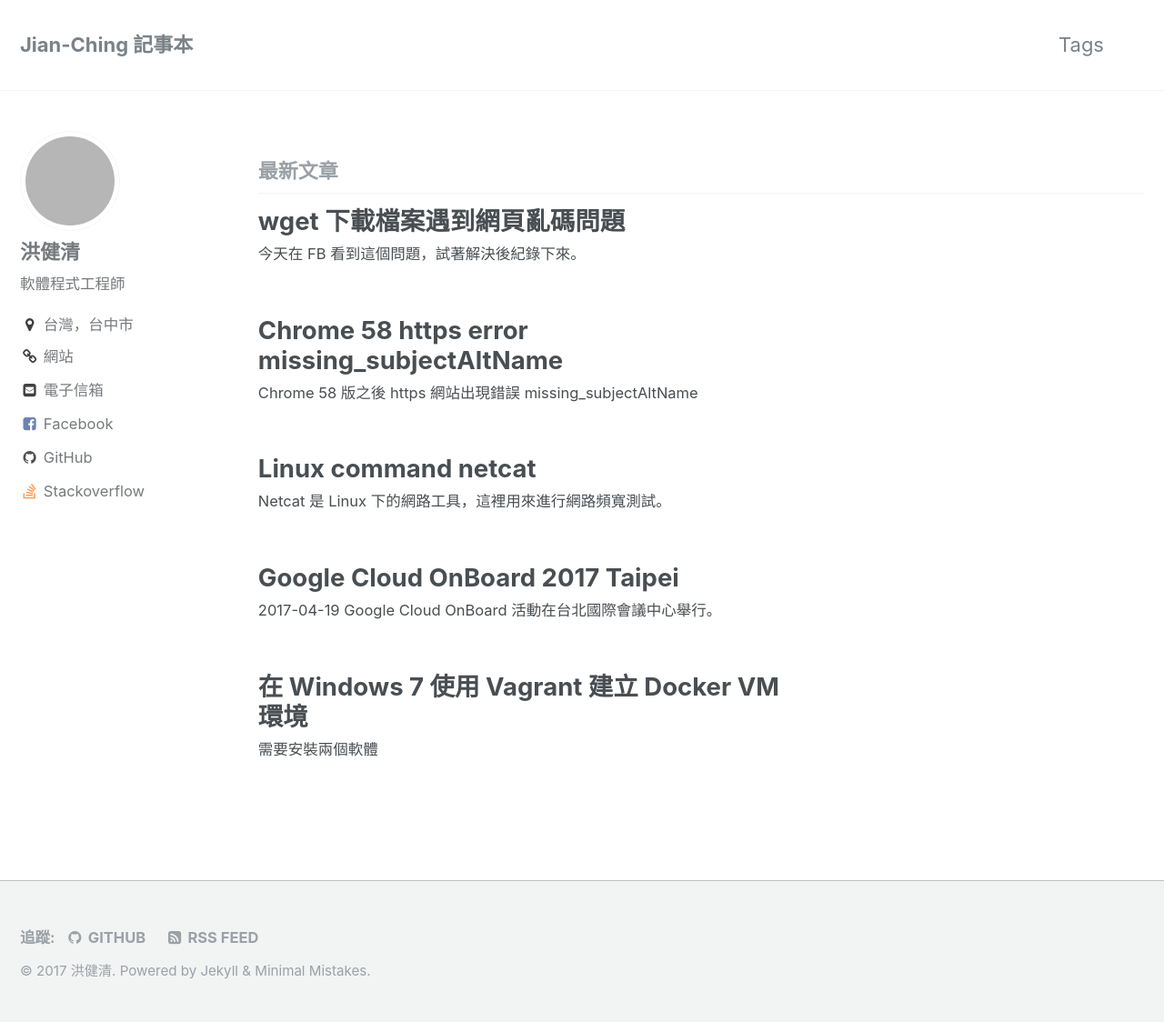
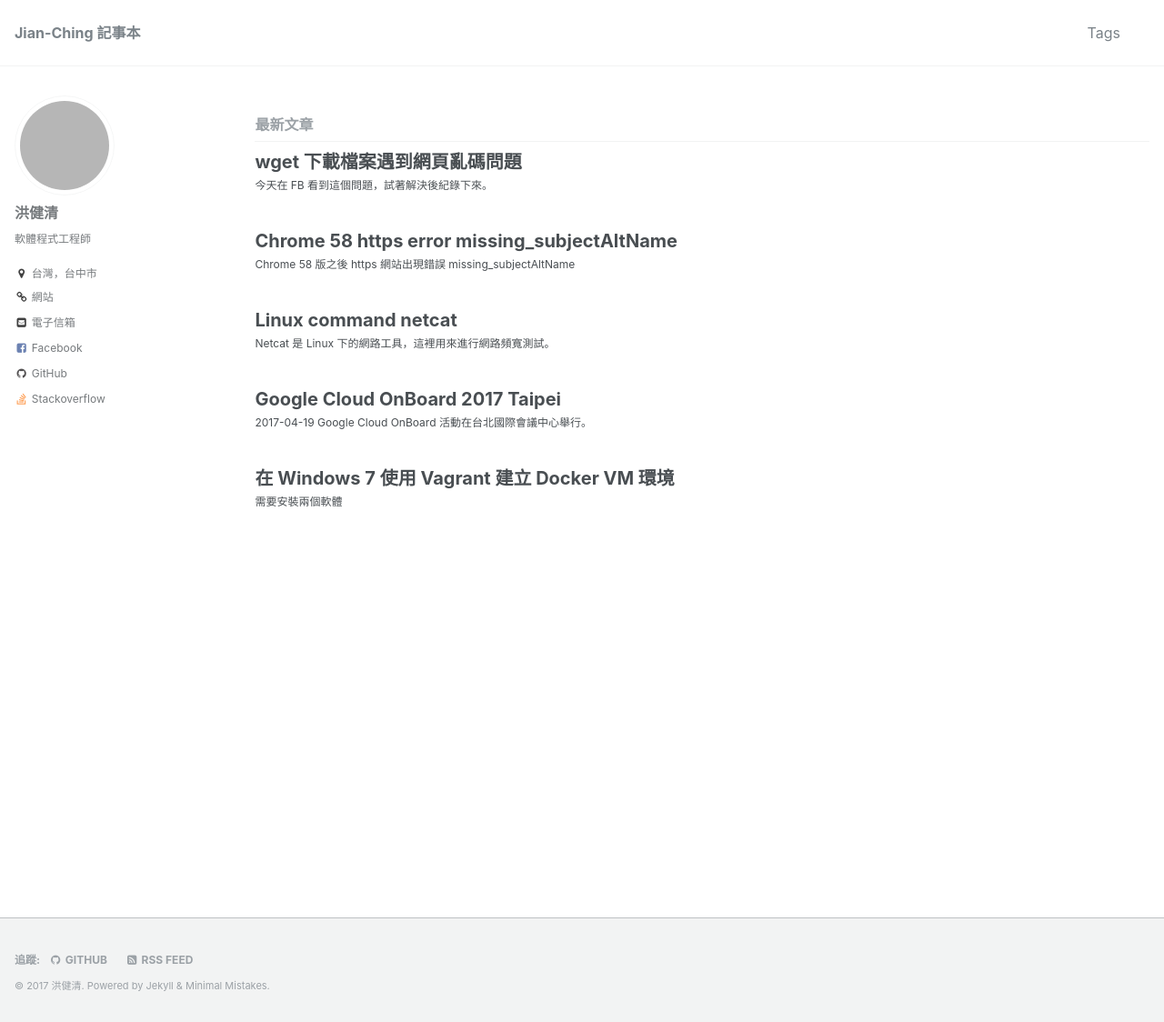
Before and after one commit to allyusd/twblog-source, a Jekyll site: the page built from index.html, in a window 1280 px wide and 1124 px high. Shown: the whole window at 91% size. Built offline with Jekyll 4.4.1, drawn with Linux system fonts in a browser that asks for light colours; the list of posts is cut into pages by our own code; grey boxes are pictures that could not be loaded.

Commit message:
theme: change site font-size to 16px

```diff
--- a/_sass/_reset.scss
+++ b/_sass/_reset.scss
@@ -9,18 +9,6 @@ html {
   box-sizing: border-box;
   background-color: $background-color;
   font-size: 16px;
-
-  @include breakpoint($medium) {
-    font-size: 18px;
-  }
-
-  @include breakpoint($large) {
-    font-size: 20px;
-  }
-
-  @include breakpoint($x-large) {
-    font-size: 22px;
-  }
 
   -webkit-text-size-adjust: 100%;
   -ms-text-size-adjust: 100%;
```
